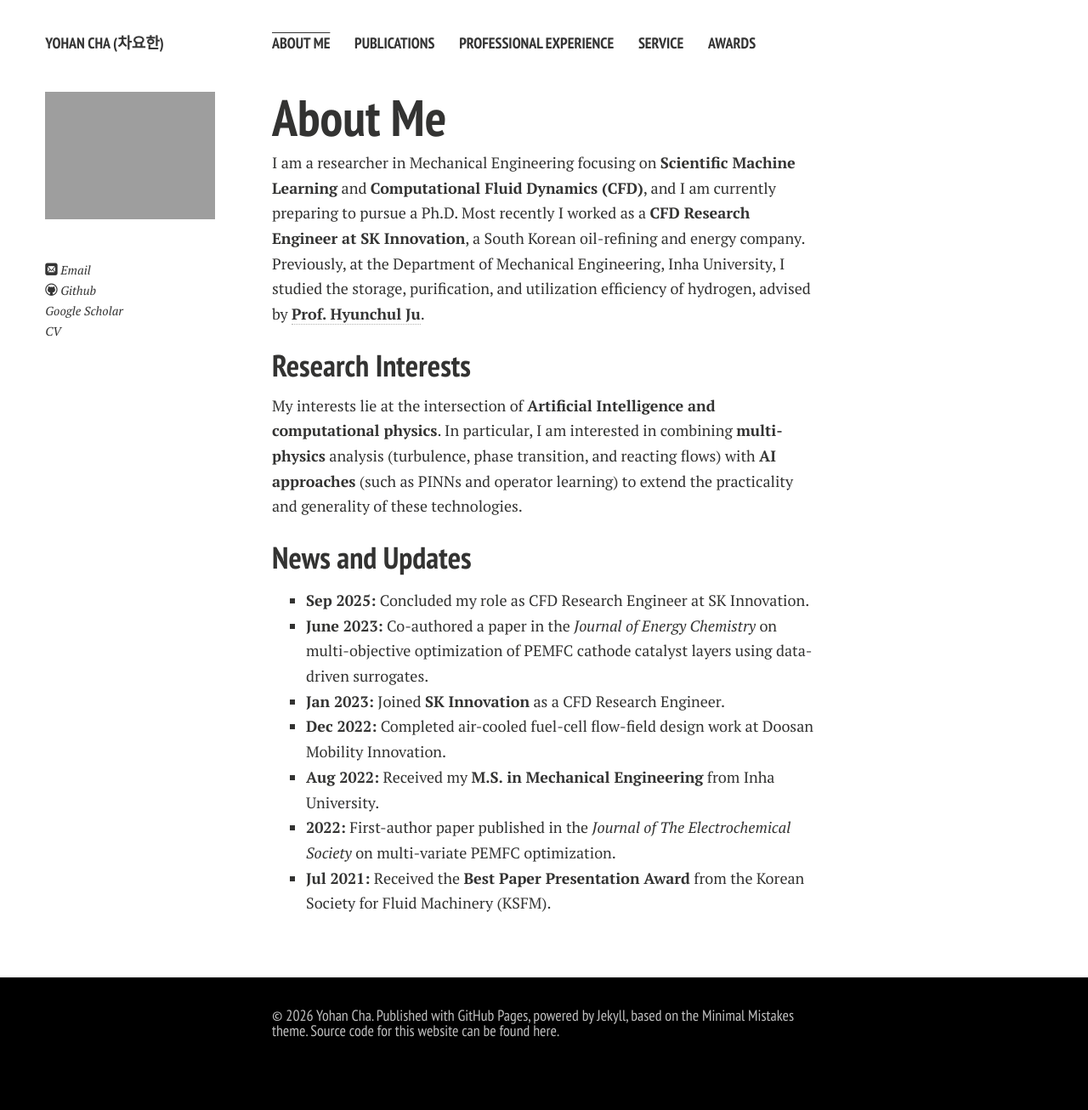
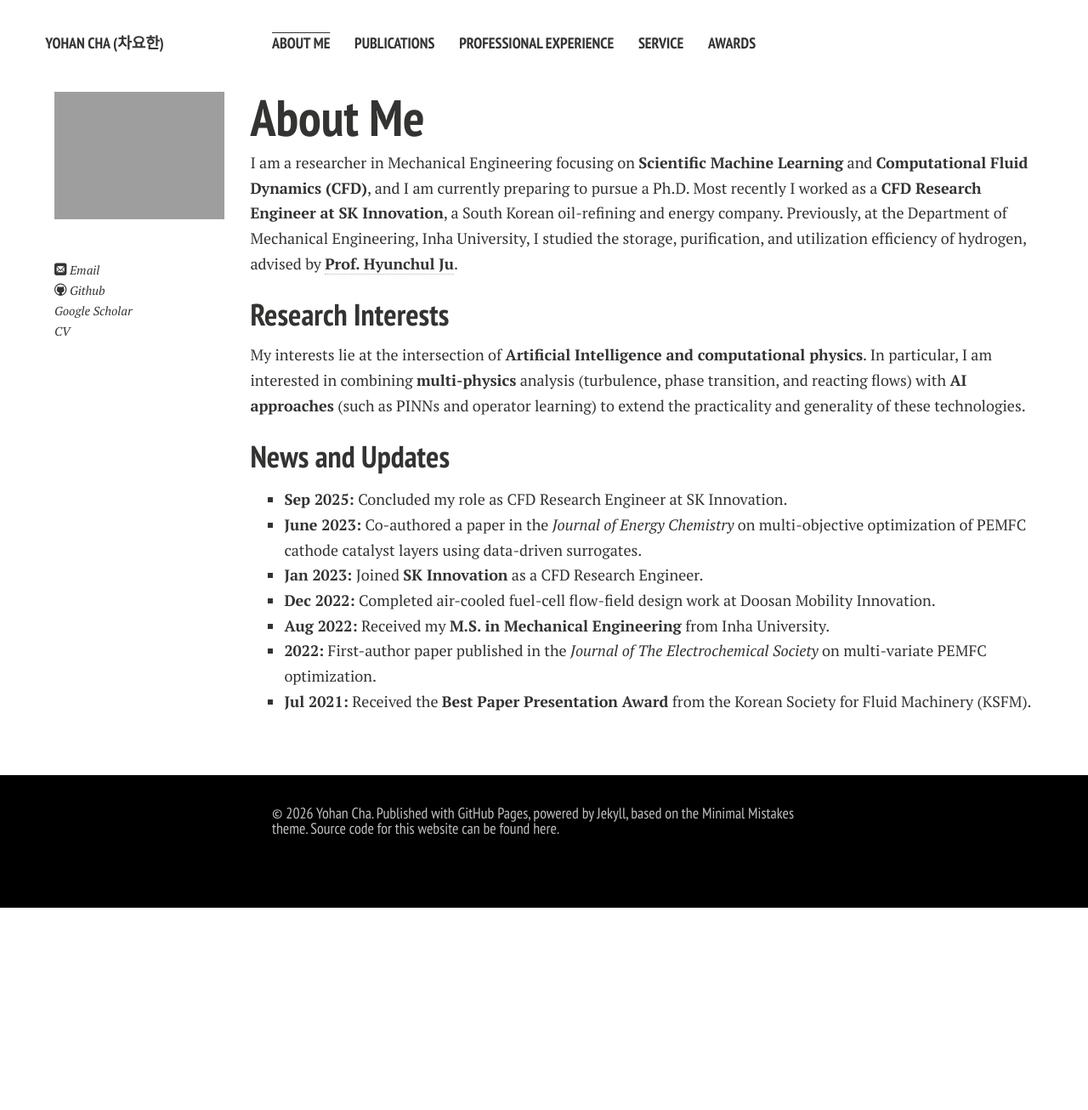
Before and after one commit to powerfulsmooth/powerfulsmooth.github.io, a Jekyll site: the page built from index.md, in a window 1280 px wide. Shown: the whole page at 85% size. Built offline with Jekyll 4.4.1, drawn with Linux system fonts in a browser that asks for light colours; nearby versions of some CDN libraries; comment, search, counter and statistics services are not loaded; a style sheet for code colours, icons or effects is not loaded; our own code applies the rules of GitHub Pages for plain Markdown files; after the commit the page ends 1068 px from its top, so only the background shows below that.

Commit message:
Add files via upload

```diff
--- a/_includes/head.html
+++ b/_includes/head.html
@@ -65,3 +65,20 @@
 <link rel="apple-touch-icon-precomposed" sizes="114x114" href="{{ site.url }}/images/apple-touch-icon-114x114-precomposed.png">
 <!-- 144x144 (precomposed) for iPad 3rd and 4th generation -->
 <link rel="apple-touch-icon-precomposed" sizes="144x144" href="{{ site.url }}/images/apple-touch-icon-144x144-precomposed.png">
+
+<!-- ===== Custom overrides (Yohan Cha) ===== -->
+<style>
+/* 1) Widen the content column and reduce large-screen whitespace (>=600px) */
+@media only screen and (min-width:37.5em){
+  #main article{width:72% !important; margin-left:2% !important; margin-right:5% !important;}
+  .article-author-top{width:14% !important; margin-left:5% !important; margin-right:2% !important;}
+}
+/* 2) Publication figure rows: keep side-by-side and scale with the column at any zoom;
+      stack only on truly small (mobile) screens. */
+.pubfig-row{display:flex; flex-wrap:nowrap; gap:18px; align-items:center; margin:16px 0; max-width:880px;}
+.pubfig-row img{min-width:0; height:auto; display:block; border-width:0;}
+@media (max-width:700px){
+  .pubfig-row{flex-wrap:wrap; gap:14px; justify-content:center; max-width:100%;}
+  .pubfig-row img{flex:none !important; width:auto; max-width:100%; max-height:220px;}
+}
+</style>
```
